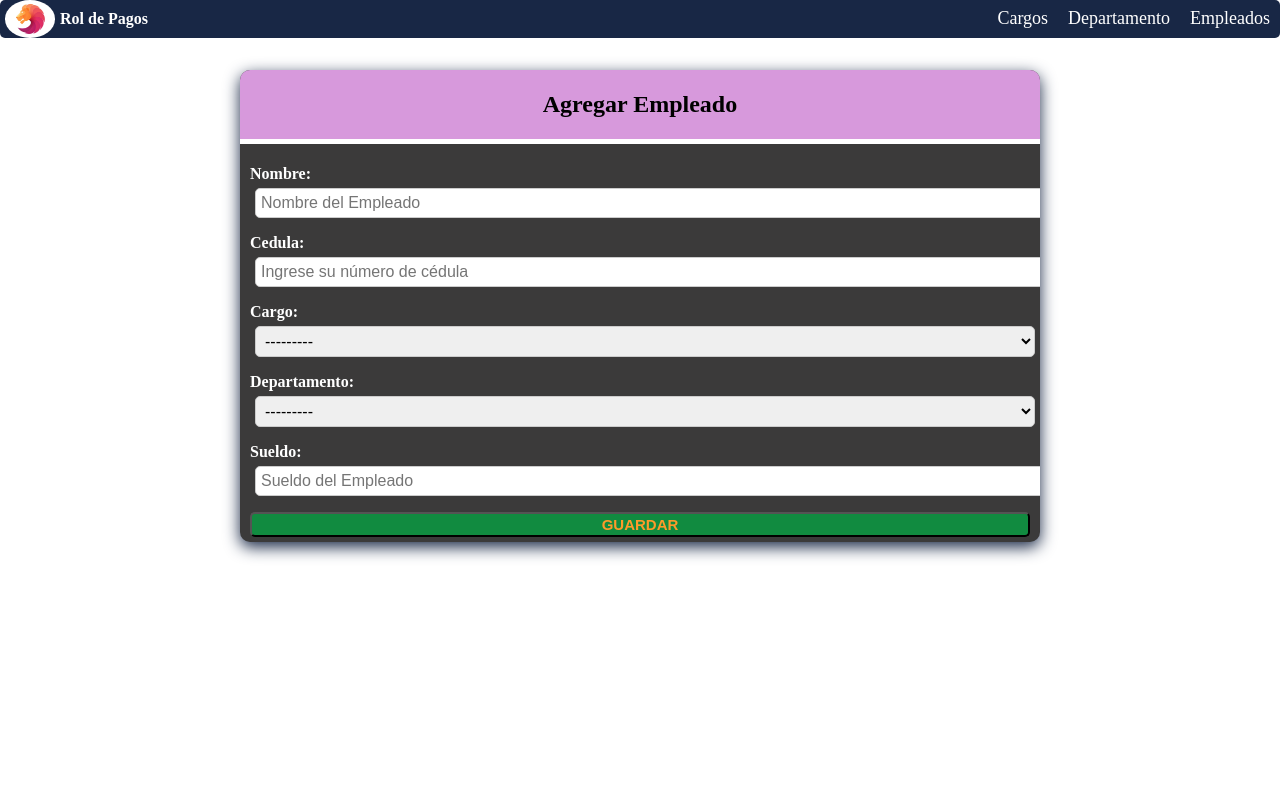
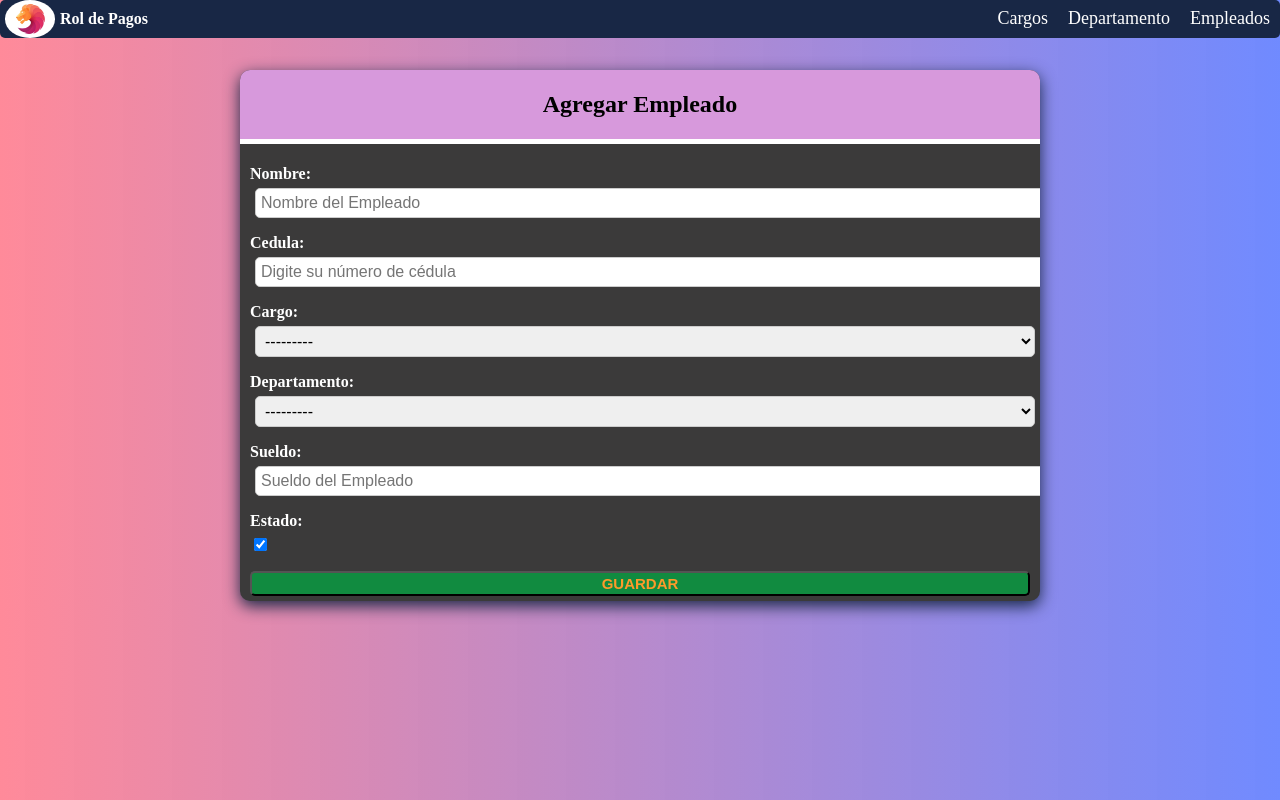
Before and after one commit to MartinVelez2002/Django-CDE, a Django app: page /agregarEmpleado/ in a window 1280 px wide. Run offline with Django 3.2, Linux system fonts and the light colour scheme; data comes from the database, SQL or seed files in the repository; both versions use the stored data as it was after the commit.

Commit message:
Se arreglaron cosas

```diff
--- a/mtto/forms.py
+++ b/mtto/forms.py
@@ -32,7 +32,7 @@
 class EmpleadoForm(forms.ModelForm):
     class Meta:
         model = Empleado
-        fields = ['nombre','cedula','cargo','departamento','sueldo']
+        fields = ['nombre','cedula','cargo','departamento','sueldo','estado']
         widgets = {
             'nombre':forms.TextInput(attrs={
                 'placeholder':'Nombre del Empleado',
@@ -40,8 +40,8 @@
                 'required': True
             }),
 
-            'cedula':forms.TextInput(attrs={
-                'placeholder':'Ingrese su número de cédula',
+            'cedula':forms.NumberInput(attrs={
+                'placeholder':'Digite su número de cédula',
                 'class':'form-group',
                 'required': True
             }),
@@ -56,17 +56,9 @@
             'required': True
             }),
 
-            'sueldo':forms.TextInput(attrs={
+            'sueldo':forms.NumberInput(attrs={
                 'placeholder':'Sueldo del Empleado',
                 'class':'form-group',
                 'required':True
             })
         }
-
-def clean_estado(self):
-    vali = self.cleaned_data.get('estado')
-
-    if vali == True:
-        return 'Activo'
-    else:
-        return 'Inactivo'
--- a/static/css/main.css
+++ b/static/css/main.css
@@ -21,6 +21,8 @@
     margin:0; /** por default trae un margen de 8px */
     overflow-x: hidden;/** que el desborde del eje horizontal se oculte y no genere la barra de desplazamiento*/
     box-sizing: inherit
+
+
 }
 main{
     margin:0 10px;
@@ -39,3 +41,8 @@
 li{
     list-style:none;
 }
+body{
+    background: -webkit-linear-gradient(to right, #ff002275, #002fff8f);
+    background: linear-gradient(to right, #ff002275, #002fff8f);
+    background-size: cover;
+  }
--- a/templates/index.html
+++ b/templates/index.html
@@ -1,5 +1,4 @@
 {% load static %}
-
 
 <!DOCTYPE html>
 <html lang="en">
@@ -11,6 +10,8 @@
     <meta name="viewport" content="width=device-width, initial-scale=1.0">
     <link rel="stylesheet" href="{% static 'css/main.css'  %}">
     <link rel="stylesheet" href="{% static 'css/header.css'  %}">
+    <link rel="icon" href="{% static 'img/mifavicon.png' %}">
+
     {% block css %}  {% endblock %}
 
     <title> {% block titulo %}  Nómina de Pagos {% endblock %} </title>
--- a/templates/pages/empleado.html
+++ b/templates/pages/empleado.html
@@ -30,6 +30,7 @@
           <table class="consulta-est" id="consulta-est" border="1">
 
             <thead>
+
                 <th>#</th>
                 <th>Nombre</th>
                 <th>Cédula</th>
@@ -45,7 +46,7 @@
                 <tr>
                     <td>{{empleado.id}}</td>
                     <td>{{empleado.nombre}}</td>
-                    <td>{{empleado.cedula}}</td>
+                    <td>0{{empleado.cedula}}</td>
                     <td>{{empleado.cargo}}</td>
                     <td>{{empleado.departamento}}</td>
                     <td>${{empleado.sueldo}}</td>
```
Also changed, not shown: db.sqlite3, static/css/formulario.css (line endings or trailing spaces), static/img/mifavicon.png (added).
